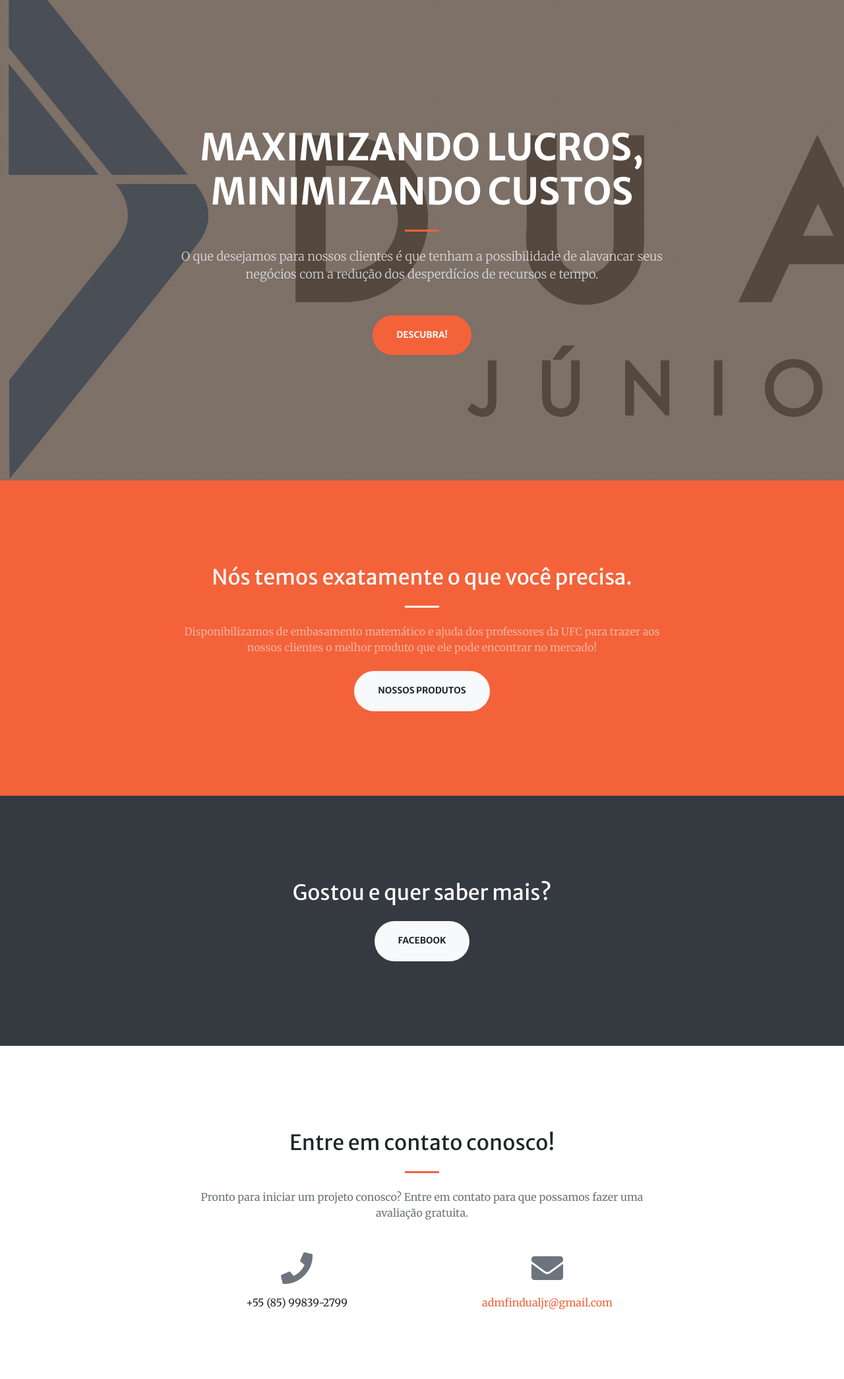
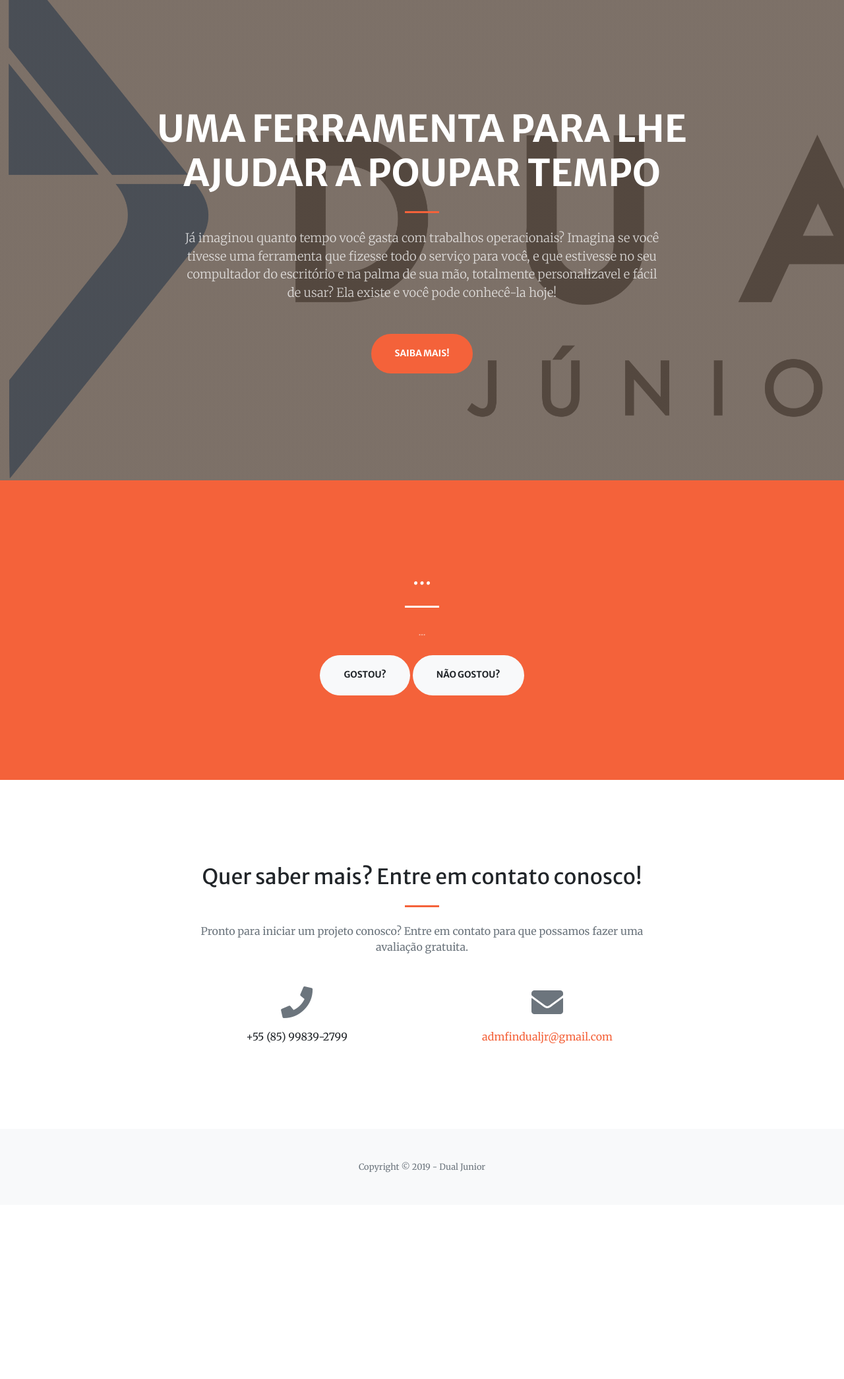
Before and after one commit to tmajory/app-landing-page, a Django app: page /dados/ in a window 1280 px wide. Shown: the part 72-2162 px from the top of the page at 66% size. After the commit the page ends 1849 px from the top, so only its background shows below. Run offline with Django 3.2, Linux system fonts and the light colour scheme; some libraries are stand-ins or nearby versions.

Commit message:
start edition on dados index

```diff
--- a/dados/templates/dados/index.html
+++ b/dados/templates/dados/index.html
@@ -55,13 +55,19 @@
     <div class="container h-100">
       <div class="row h-100 align-items-center justify-content-center text-center">
         <div class="col-lg-10 align-self-end">
-          <h1 class="text-uppercase text-white font-weight-bold">Maximizando Lucros, Minimizando custos</h1>
+          <h1 class="text-uppercase text-white font-weight-bold">
+            Uma ferramenta para lhe ajudar a poupar tempo
+          </h1>
           <hr class="divider my-4">
         </div>
         <div class="col-lg-8 align-self-baseline">
-          <p class="text-white-75 font-weight-light mb-5">O que desejamos para nossos clientes é que tenham a
-            possibilidade de alavancar seus negócios com a redução dos desperdícios de recursos e tempo.</p>
-          <a class="btn btn-primary btn-xl js-scroll-trigger" href="#about">Descubra!</a>
+          <p class="text-white-75 font-weight-light mb-5">
+            Já imaginou quanto tempo você gasta com trabalhos operacionais? Imagina se você tivesse uma
+            ferramenta que fizesse todo o serviço para você, e que estivesse no seu compultador do escritório
+            e na palma de sua mão, totalmente personalizavel e fácil de usar? Ela existe e você pode conhecê-la
+            hoje!
+          </p>
+          <a class="btn btn-primary btn-xl js-scroll-trigger" href="#about">Saiba Mais!</a>
         </div>
       </div>
     </div>
@@ -72,22 +78,15 @@
     <div class="container">
       <div class="row justify-content-center">
         <div class="col-lg-8 text-center">
-          <h2 class="text-white mt-0">Nós temos exatamente o que você precisa.</h2>
+          <h2 class="text-white mt-0"> ... </h2>
           <hr class="divider light my-4">
-          <p class="text-white-50 mb-4">Disponibilizamos de embasamento matemático e ajuda dos professores da UFC
-            para trazer aos nossos clientes o melhor produto que ele pode encontrar no mercado!
+          <p class="text-white-50 mb-4">
+            ...
           </p>
-          <a class="btn btn-light btn-xl js-scroll-trigger" href="#services">Nossos Produtos</a>
+          <a class="btn btn-light btn-xl js-scroll-trigger" href="#contact">Gostou?</a>
+          <a class="btn btn-light btn-xl js-scroll-trigger" href="#contact">Não Gostou?</a>
         </div>
       </div>
-    </div>
-  </section>
-
-  <!-- Call to Action Section -->
-  <section class="page-section bg-dark text-white">
-    <div class="container text-center">
-      <h2 class="mb-4">Gostou e quer saber mais?</h2>
-      <a class="btn btn-light btn-xl" href="https://pt-br.facebook.com/dualjr/">Facebook</a>
     </div>
   </section>
 
@@ -96,10 +95,11 @@
     <div class="container">
       <div class="row justify-content-center">
         <div class="col-lg-8 text-center">
-          <h2 class="mt-0">Entre em contato conosco!</h2>
+          <h2 class="mt-0">Quer saber mais? Entre em contato conosco!</h2>
           <hr class="divider my-4">
           <p class="text-muted mb-5">
-            Pronto para iniciar um projeto conosco? Entre em contato para que possamos fazer uma avaliação gratuita.
+            Pronto para iniciar um projeto conosco? Entre em contato para que possamos fazer uma
+            avaliação gratuita.
           </p>
         </div>
       </div>
```
